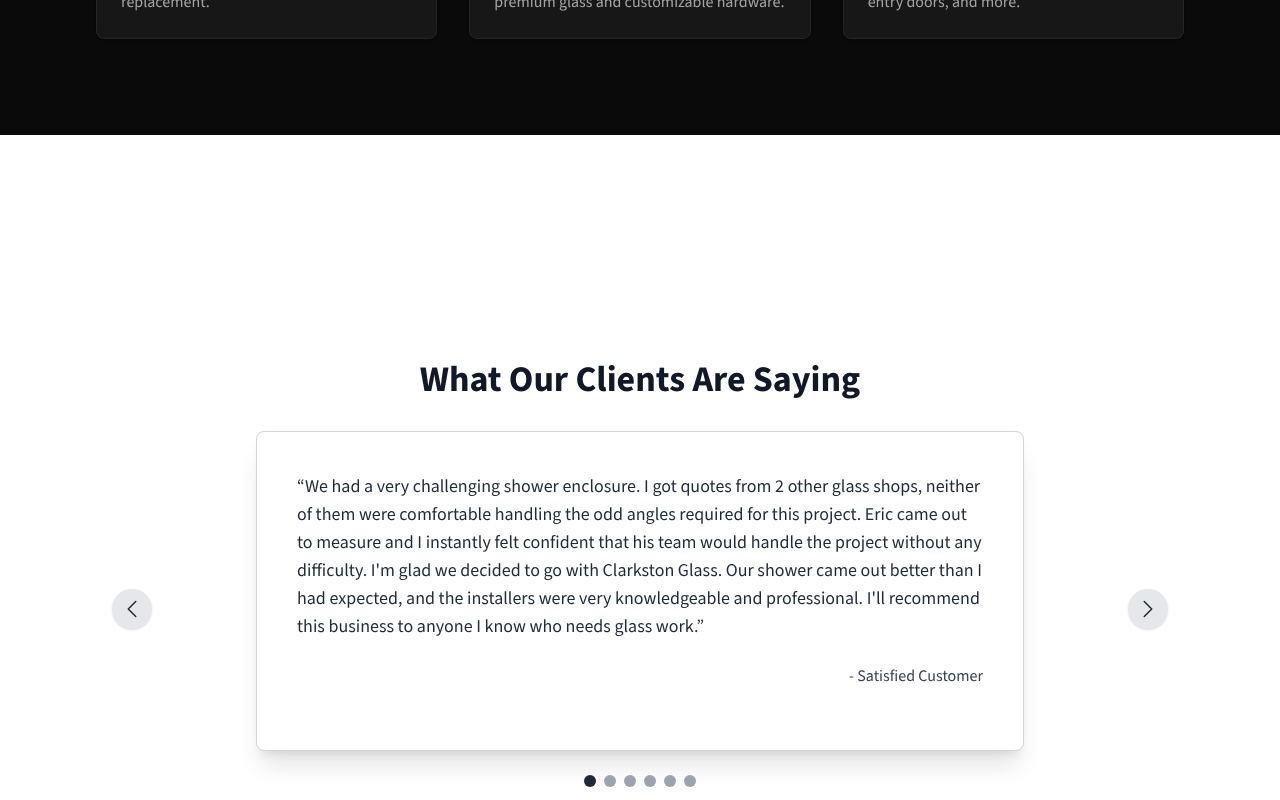
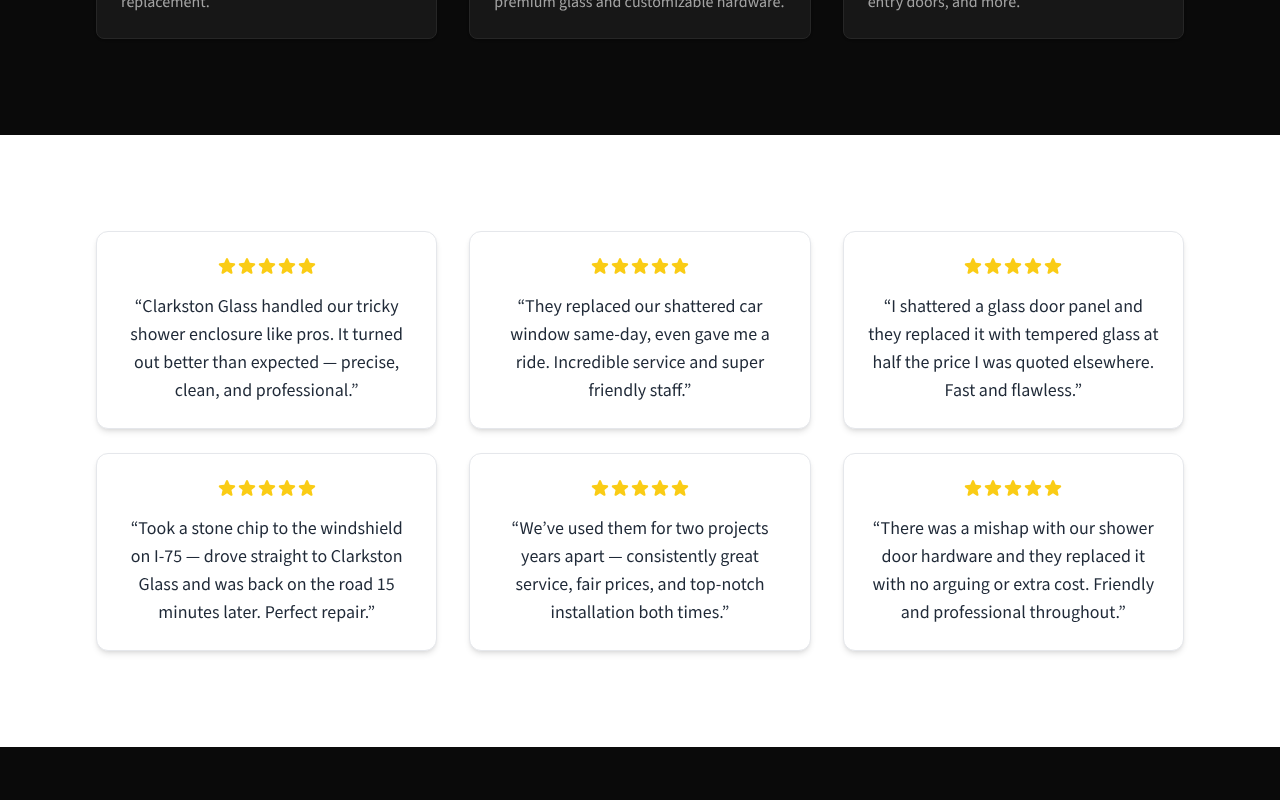
Before and after one commit to AaronRDurant/clarkston-glass, a Next.js app: page / in a window 1280 px wide. Shown: the part 1200-2000 px from the top of the page. Built offline with nearby package versions, Linux system fonts and the light colour scheme.

Commit message:
Polish testimonials section layout

```diff
--- a/src/components/Testimonials.tsx
+++ b/src/components/Testimonials.tsx
@@ -1,89 +1,55 @@
 "use client";
 
-import { useState } from "react";
-import { ChevronLeftIcon, ChevronRightIcon } from "@heroicons/react/24/outline";
+import { StarIcon } from "@heroicons/react/24/solid";
 
-const testimonialsData = [
+const testimonials = [
   {
-    text: "We had a very challenging shower enclosure. I got quotes from 2 other glass shops, neither of them were comfortable handling the odd angles required for this project. Eric came out to measure and I instantly felt confident that his team would handle the project without any difficulty. I'm glad we decided to go with Clarkston Glass. Our shower came out better than I had expected, and the installers were very knowledgeable and professional. I'll recommend this business to anyone I know who needs glass work.",
-    author: "- Satisfied Customer",
+    text: "Clarkston Glass handled our tricky shower enclosure like pros. It turned out better than expected — precise, clean, and professional.",
   },
   {
-    text: "These guys are AWESOME!!!!! When my back window shattered, most of my friends referred me to Safelite. They were going to take 4 days to get me in. Clarkston Glass ordered my window and I got my car back the next morning. AND, I was going to have to walk to them because I didn't have a ride, so they sent someone to get me. They were AMAZING. The entire staff was great, too. Thank you, Clarkston Glass!",
-    author: "- Happy Customer",
+    text: "They replaced our shattered car window same-day, even gave me a ride. Incredible service and super friendly staff.",
   },
   {
-    text: "Best prices in 100 miles - totally worth the drive! Clarkston Glass is friendly, competent, speedy, and way cheaper than their competitors. They replaced the glass in a 1970s doorwall panel I had broken with tempered glass, and did it perfectly. The cost was in literally less than half what I was quoted elsewhere. I can't say enough good about them.",
-    author: "- Happy Customer",
+    text: "I shattered a glass door panel and they replaced it with tempered glass at half the price I was quoted elsewhere. Fast and flawless.",
   },
   {
-    text: "Driving south on 75 I caught a mammoth stone in my windshield causing a nasty looking chip. I called Clarkston Glass since they were the closest glass repair to my location to see if they could get me in to repair the damage. They said to come by and they would fit me in. I got there and within 15 minutes I was fixed and back on the road. Scotty did an amazing job with the pretty substantial stone chip damage and prevented any further damage or cracking. Very impressed and thankful for the entire staff there! 5 STARS!!",
-    author: "- Grateful Customer",
+    text: "Took a stone chip to the windshield on I-75 — drove straight to Clarkston Glass and was back on the road 15 minutes later. Perfect repair.",
   },
   {
-    text: "We have used them twice on 2 different projects. Once for a shower door replacement and several years later for glass replacement in a door wall and large living room window. They were excellent both times. Price was reasonable and work was done timely by a skilled person. We would use them again.",
-    author: "- Loyal Customer",
+    text: "We’ve used them for two projects years apart — consistently great service, fair prices, and top-notch installation both times.",
   },
   {
-    text: "We had a shower door ordered and installed through them. There was a mishap with the finish on the hardware and they replaced it with no arguing and without demanding anything extra. After that there was a slight adjustment needed even though they had received final payment. Despite that they still came out and fixed it very promptly. A very friendly and professional group of people. We will be using them again.",
-    author: "- Satisfied Customer",
+    text: "There was a mishap with our shower door hardware and they replaced it with no arguing or extra cost. Friendly and professional throughout.",
   },
 ];
 
 export default function Testimonials() {
-  const [currentIndex, setCurrentIndex] = useState(0);
+  return (
+    <section className="section-light">
+      <div className="section-wrapper py-16 md:py-24">
+        <div className="grid grid-cols-1 md:grid-cols-2 lg:grid-cols-3 gap-x-8 gap-y-6">
+          {testimonials.map((testimonial, index) => (
+            <div
+              key={index}
+              className="bg-white border border-gray-200 rounded-xl p-6 shadow-md text-center flex flex-col items-center"
+            >
+              <div className="flex items-center justify-center mb-4">
+                {Array(5)
+                  .fill(0)
+                  .map((_, i) => (
+                    <StarIcon
+                      key={i}
+                      className="h-5 w-5 text-yellow-400"
+                      aria-hidden="true"
+                    />
+                  ))}
+              </div>
 
-  const nextTestimonial = () =>
-    setCurrentIndex((prev) => (prev + 1) % testimonialsData.length);
-  const prevTestimonial = () =>
-    setCurrentIndex(
-      (prev) => (prev - 1 + testimonialsData.length) % testimonialsData.length
-    );
-
-  return (
-    <section className="section-light py-32">
-      <div className="section-wrapper">
-        <h2 className="text-4xl font-bold mb-8 text-center heading-light">
-          What Our Clients Are Saying
-        </h2>
-        <div className="relative">
-          {/* Testimonial Card with fixed height */}
-          <div className="bg-white border border-gray-300 p-8 md:p-10 rounded-lg shadow-xl mx-auto max-w-3xl h-80 overflow-y-auto">
-            <p className="text-base md:text-lg text-gray-800 mb-6">
-              “{testimonialsData[currentIndex].text}”
-            </p>
-            <p className="text-right text-sm md:text-base font-medium text-gray-700">
-              {testimonialsData[currentIndex].author}
-            </p>
-          </div>
-          {/* Navigation Controls */}
-          <div className="absolute inset-0 flex items-center justify-between px-4">
-            <button
-              onClick={prevTestimonial}
-              className="bg-gray-200 hover:bg-gray-300 rounded-full p-2 shadow transition-colors"
-            >
-              <ChevronLeftIcon className="h-6 w-6 text-gray-800" />
-            </button>
-
-            <button
-              onClick={nextTestimonial}
-              className="bg-gray-200 hover:bg-gray-300 rounded-full p-2 shadow transition-colors"
-            >
-              <ChevronRightIcon className="h-6 w-6 text-gray-800" />
-            </button>
-          </div>
-          {/* Pagination Dots */}
-          <div className="flex justify-center mt-6">
-            {testimonialsData.map((_, index) => (
-              <button
-                key={index}
-                onClick={() => setCurrentIndex(index)}
-                className={`h-3 w-3 rounded-full mx-1 transition-colors ${
-                  index === currentIndex ? "bg-gray-800" : "bg-gray-400"
-                }`}
-              />
-            ))}
-          </div>
+              <p className="text-base md:text-lg text-gray-800">
+                “{testimonial.text}”
+              </p>
+            </div>
+          ))}
         </div>
       </div>
     </section>
```
